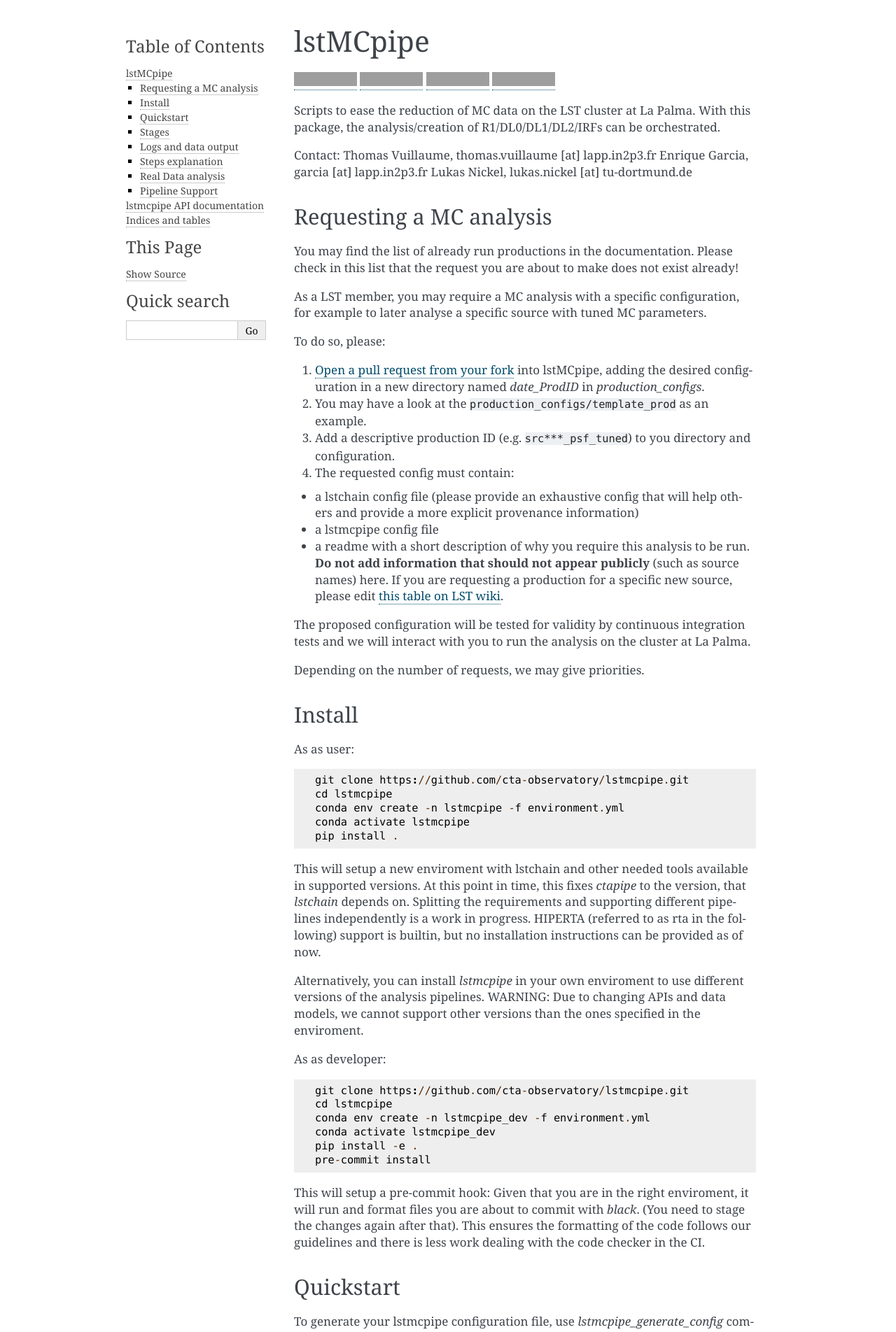
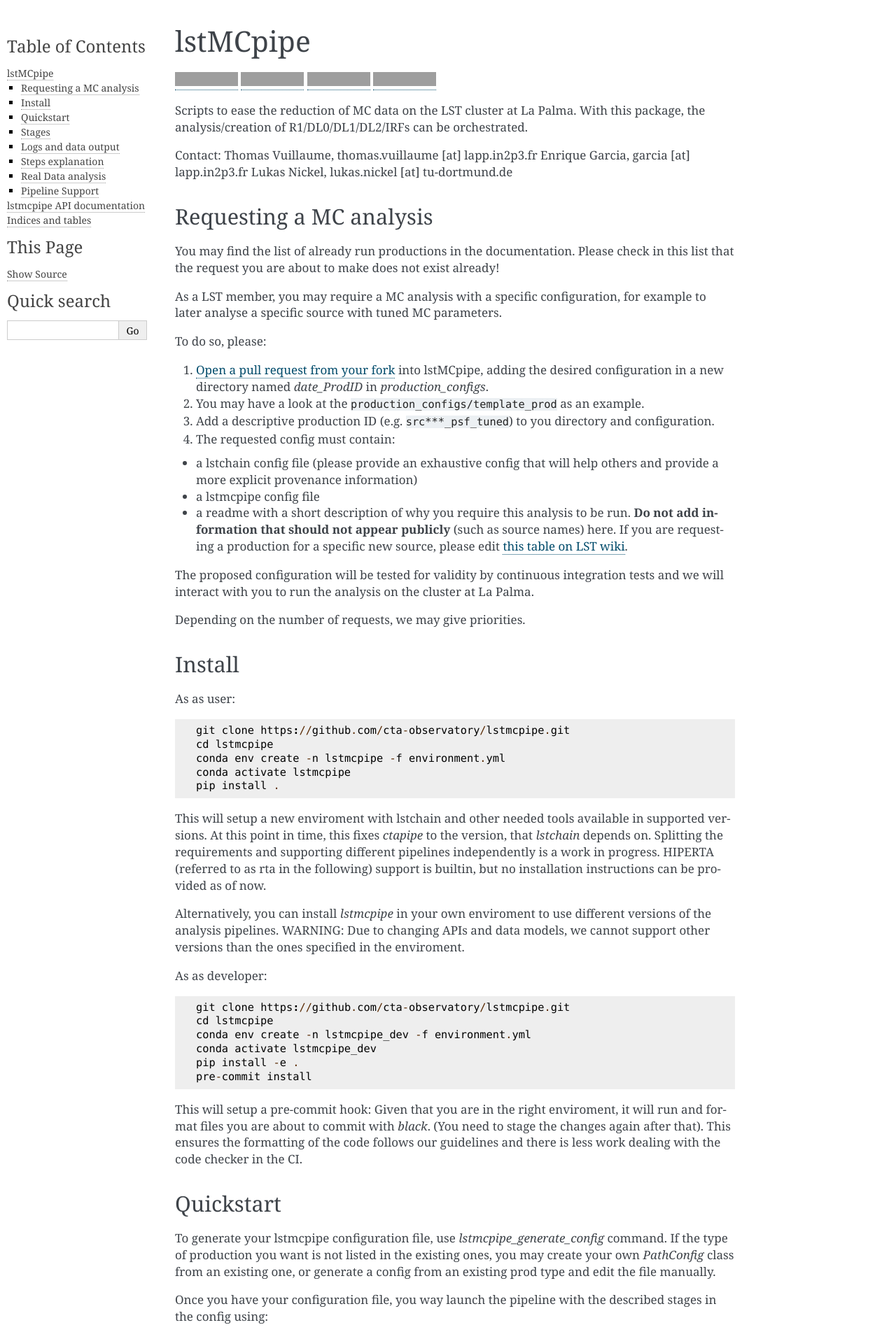
Before and after one commit to cta-observatory/lstmcpipe, a Sphinx documentation site: the page built from docs/index.rst, in a window 1280 px wide. Shown: the top 1904 px of the page at 70% size. Built offline with Sphinx 7.4.7, drawn with Linux system fonts in a browser that asks for light colours; pages that are not in the unit, such as notebooks, are missing from menus; grey boxes are pictures that could not be loaded.

Commit message:
autowidth

```diff
--- a/docs/conf.py
+++ b/docs/conf.py
@@ -71,6 +71,10 @@ exclude_patterns = ['_build', 'Thumbs.db', '.DS_Store']
 #
 html_theme = 'alabaster'
 
+html_theme_options = {
+    'page_width': 'auto',
+}
+
 # Add any paths that contain custom static files (such as style sheets) here,
 # relative to this directory. They are copied after the builtin static files,
 # so a file named "default.css" will overwrite the builtin "default.css".
```
